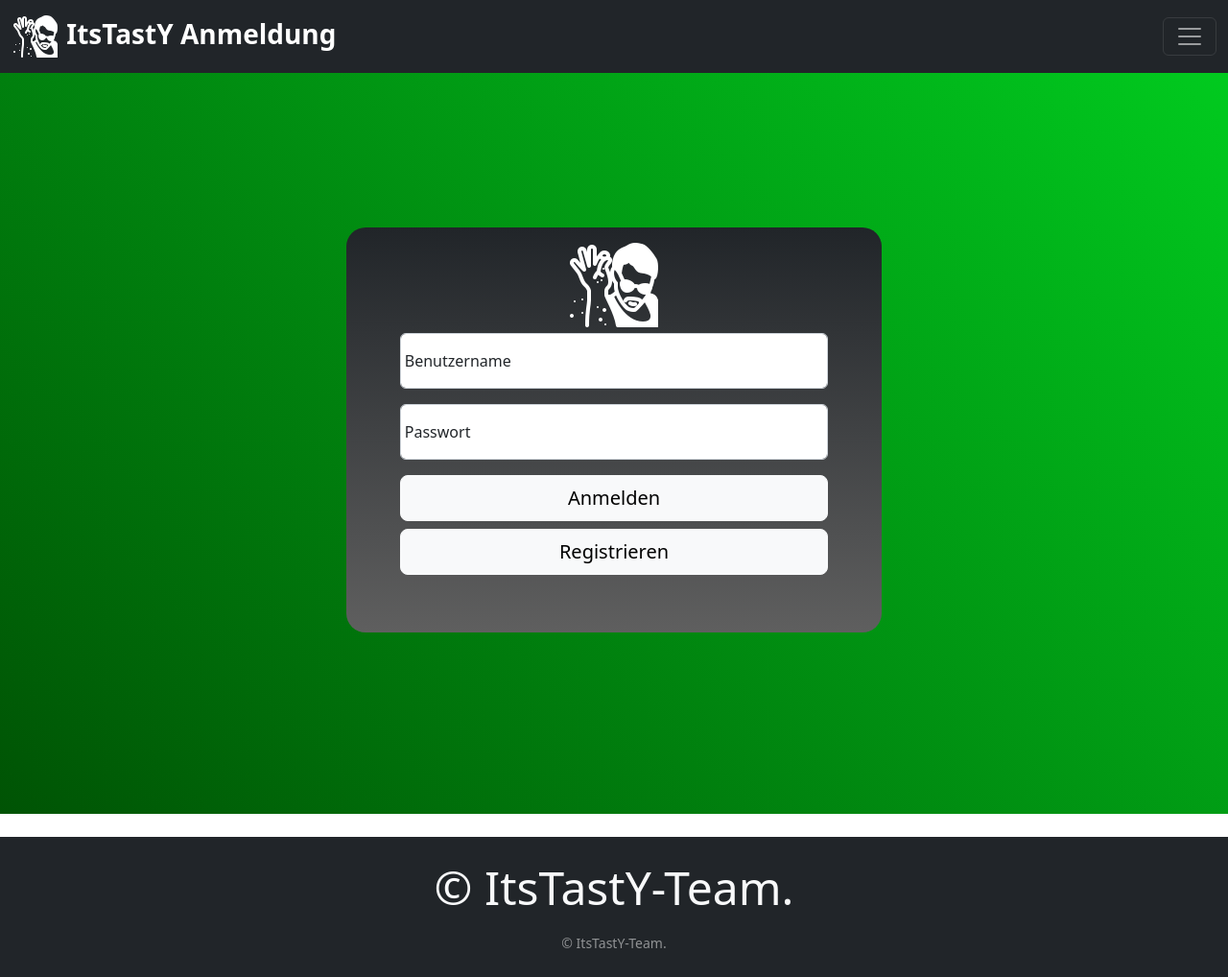
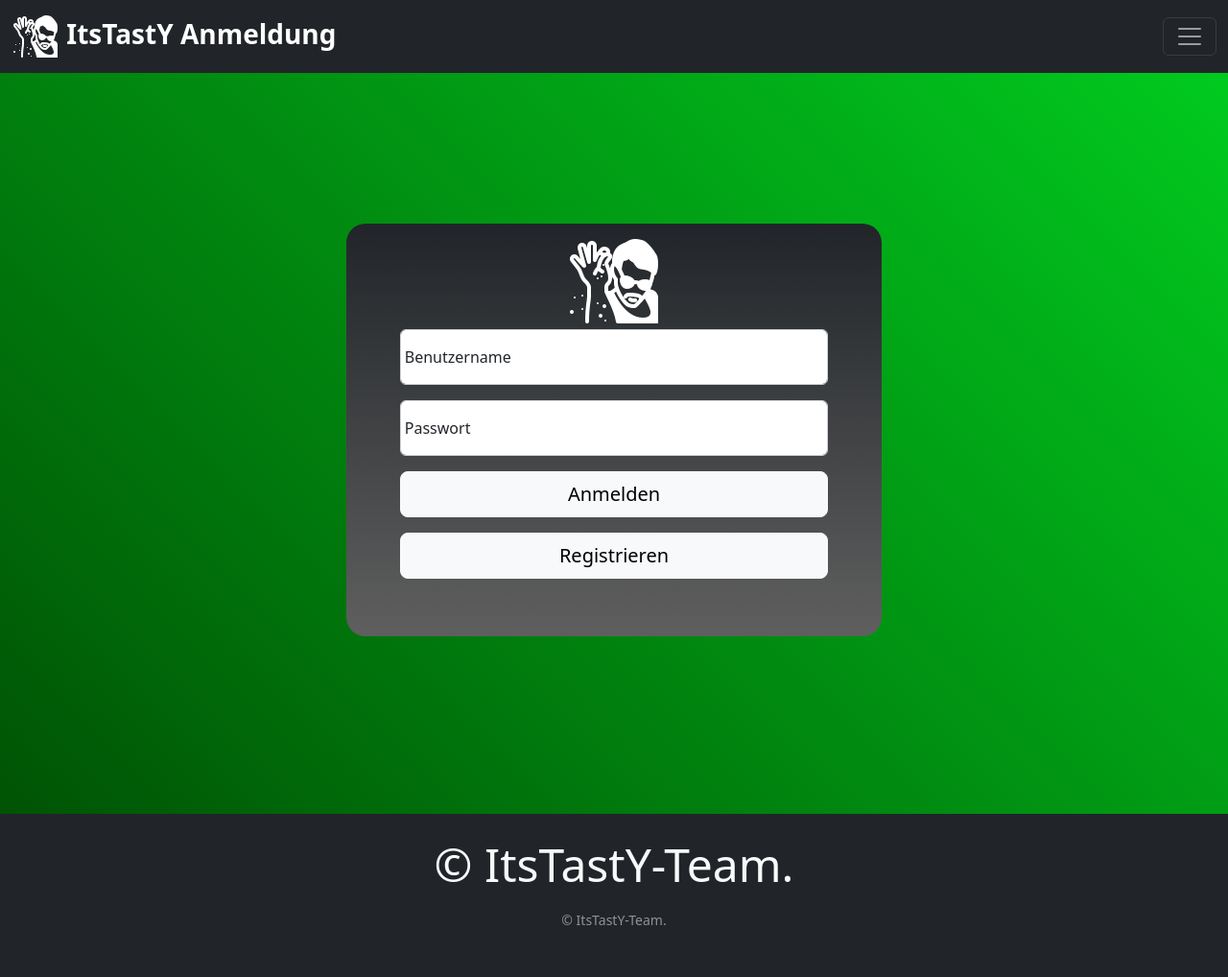
Before and after one commit to LordBuH/-itstasty, a PHP site: page /login.php in a window 1280 px wide. Shown: the whole page at 96% size. After the commit the page ends 964 px from the top, so only its background shows below. Run offline with PHP 8.4, Linux system fonts and the light colour scheme.

Commit message:
meger neu

```diff
--- a/addrecipe.php
+++ b/addrecipe.php
@@ -118,7 +118,7 @@ GetNav("Rezept hinzufügen");
                   <option value="4">Dessert</option>
                 </select>
             </div>
-          <div class="form-floating">
+          <div>
             <input type="file" class="form-control" id="customFile" name="recipeImg"/>
           </div>
           <div id="zutaten-container">
--- a/content.php
+++ b/content.php
@@ -78,7 +78,7 @@ function GetCart($array) {
 
 function GetFooter() {
   echo"
-<footer class='bg-dark py-4 mt-4'>
+<footer class='bg-dark py-4'>
   <div class='container text-light text-center'>
     <p class='display-5 mb-3'>© ItsTastY-Team.</p>
     <small class='text-white-50'>© ItsTastY-Team.</small>
--- a/index.php
+++ b/index.php
@@ -1,5 +1,6 @@
 <?php
 include 'content.php';
+include 'query.php';
 session_start();
 ?>
 
@@ -62,7 +63,7 @@ GetNav("");
 <div class='container mt-5'>
   <div class='row g-3'>
    <?php
-      GetCart();
+      GetCart(GetTop3());
     ?>
   </div>
 </div>
--- a/login.php
+++ b/login.php
@@ -79,7 +79,7 @@ if (isset($_POST['submit'])) {
       <label for="floatingPassword">Passwort</label>
     </div>
     <div class="d-grid gap-2">
-      <button class="btn btn-light btn-lg" type="submit"  name="submit" value="Anmelden">Anmelden</button>
+      <button class="btn btn-light btn-lg mb-2" type="submit"  name="submit" value="Anmelden">Anmelden</button>
       <a class='btn btn-light btn-lg' href='registration.php' role='button'>Registrieren</a>
     </div>
   </form>
--- a/registration.php
+++ b/registration.php
@@ -128,8 +128,8 @@ if (isset($_POST['submit'])) { // Überprüfen, ob das Registrierungs-Formular a
             <input type="password" class="form-control" id="floatingPassword" name="passwordToo" placeholder="Passwort wiederholen">
             <label for="floatingPassword">Passwort wiederholen</label>
           </div>
-          <div class="form-floating">
-          <input type="file" class="form-control" id="customFile" name="img"/>
+          <div>
+            <input type="file" class="form-control" id="customFile" name="img"/>
           </div>
           <div class="d-grid gap-2 mb-3">
             <button class="btn btn-light btn-lg" type="submit"  name="submit" value="Registrieren">Registrierung</button>
```
